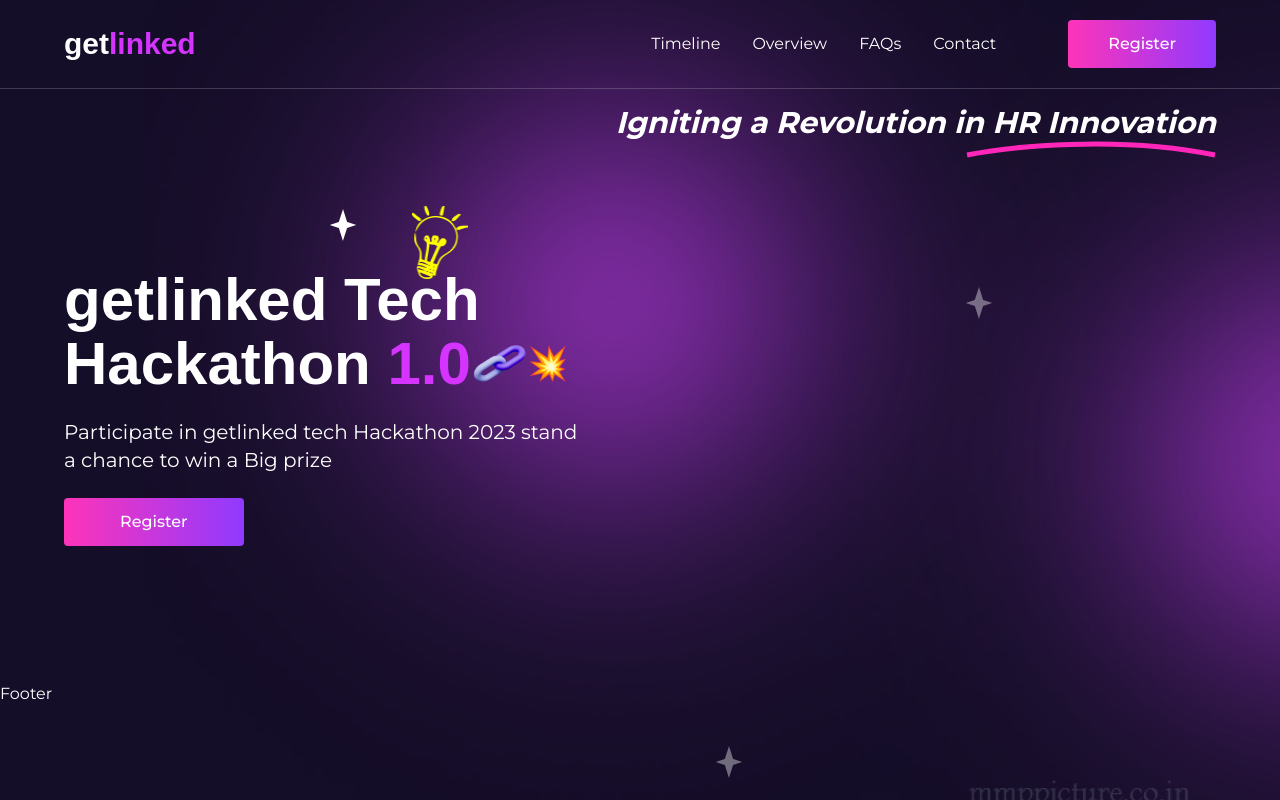
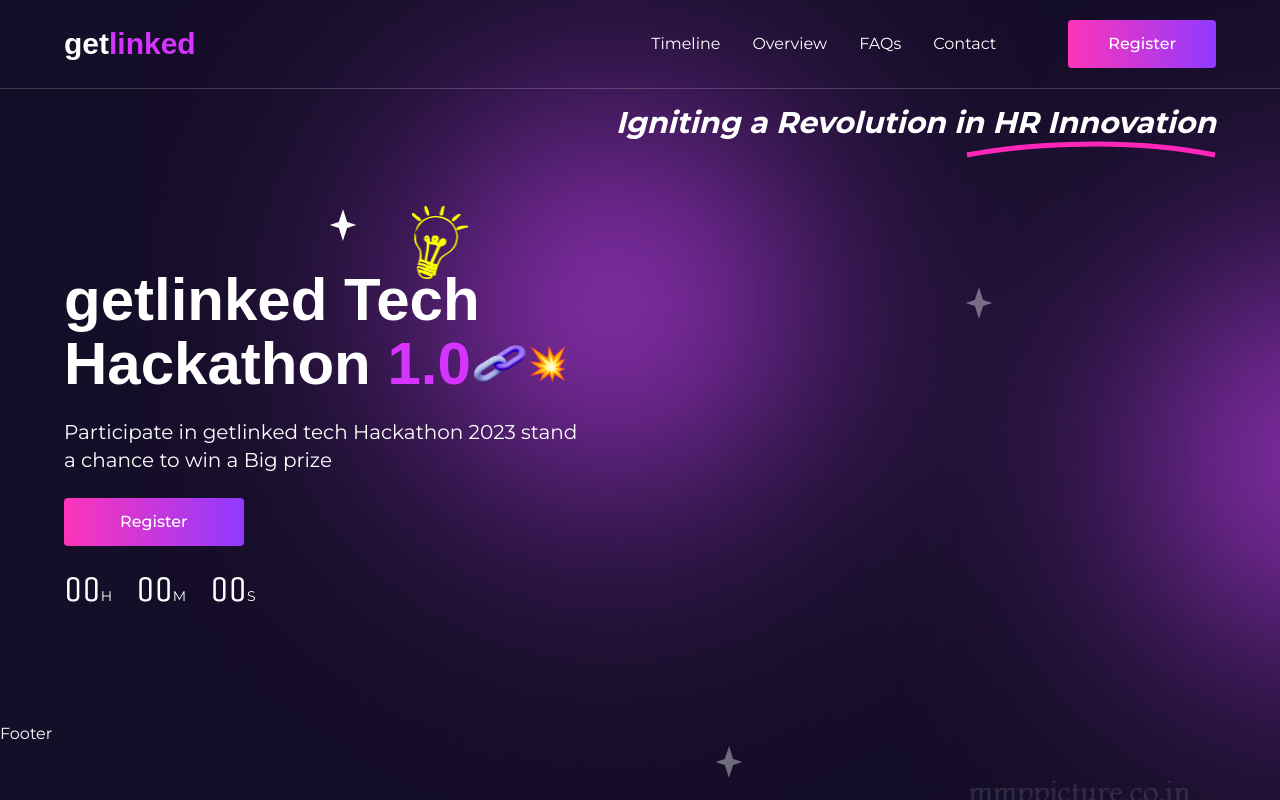
Before and after one commit to gift56/getlinked-ui-challengn, a Next.js app: page / in a window 1280 px wide. Built offline with nearby package versions, Linux system fonts and the light colour scheme; a web font is replaced by a local one.

Commit message:
working on hero page

```diff
--- a/components/LandingpageContent/Hero.tsx
+++ b/components/LandingpageContent/Hero.tsx
@@ -50,7 +50,15 @@ const Hero = () => {
               />
             </Link>
             <div className="flex items-center tab:justify-start gap-6">
-
+              <span className="font-unica text-3xl font-normal md:text-4xl uppercase">
+                00<span className="text-sm font-normal">h</span>
+              </span>
+              <span className="font-unica text-3xl font-normal md:text-4xl uppercase">
+                00<span className="text-sm font-normal">m</span>
+              </span>
+              <span className="font-unica text-3xl font-normal md:text-4xl uppercase">
+                00<span className="text-sm font-normal">s</span>
+              </span>
             </div>
           </div>
           <div className="w-full tab:flex-1 h-full flex items-center justify-start"></div>
```
